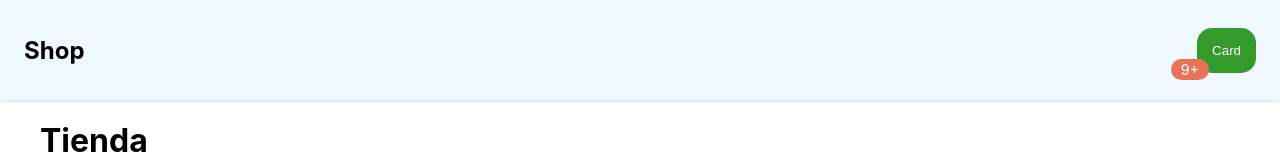
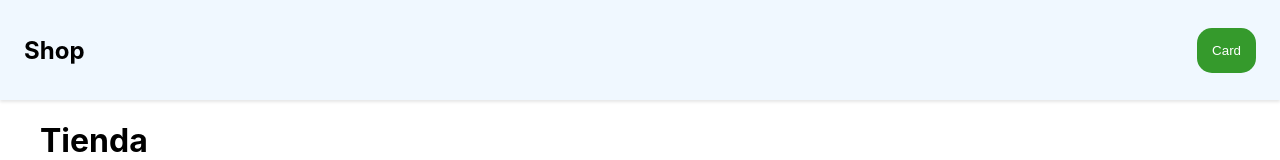
Before and after one commit to diegofernandoalayon/carro-compra, a React (Create React App) app: page / in a window 1280 px wide. Shown: the top 160 px of the page. Built offline with nearby package versions, Linux system fonts and the light colour scheme.

Commit message:
pasando estado carro para usarlo en alerta

```diff
--- a/src/App.js
+++ b/src/App.js
@@ -60,7 +60,7 @@
     console.log(this.state.carro)
     return(
       <div>
-        <Navbar />
+        <Navbar carro={this.state.carro} />
         <Layout>
           <Title />
           <Productos
--- a/src/components/Carro/index.js
+++ b/src/components/Carro/index.js
@@ -4,11 +4,15 @@
 class Carro extends Component {
 
   render() {
-
+    const { carro } = this.props
+    const cantidad = carro.reduce((acc, el) => acc + el.cantidad, 0)
     return(
       <div>
         <span className='bubble'>
-          <BubbleAlert value={10} />
+          {
+            cantidad !== 0 && <BubbleAlert value={cantidad} />
+          }
+
         </span>
         <button className='carro'>
           Card
--- a/src/components/Navbar/index.js
+++ b/src/components/Navbar/index.js
@@ -5,10 +5,11 @@
 class Navbar extends Component {
 
   render() {
+    const { carro } = this.props
     return(
       <nav className='nav-bar'>
         <Logo />
-        <Carro />
+        <Carro carro={carro} />
       </nav>
     )
   }
```
